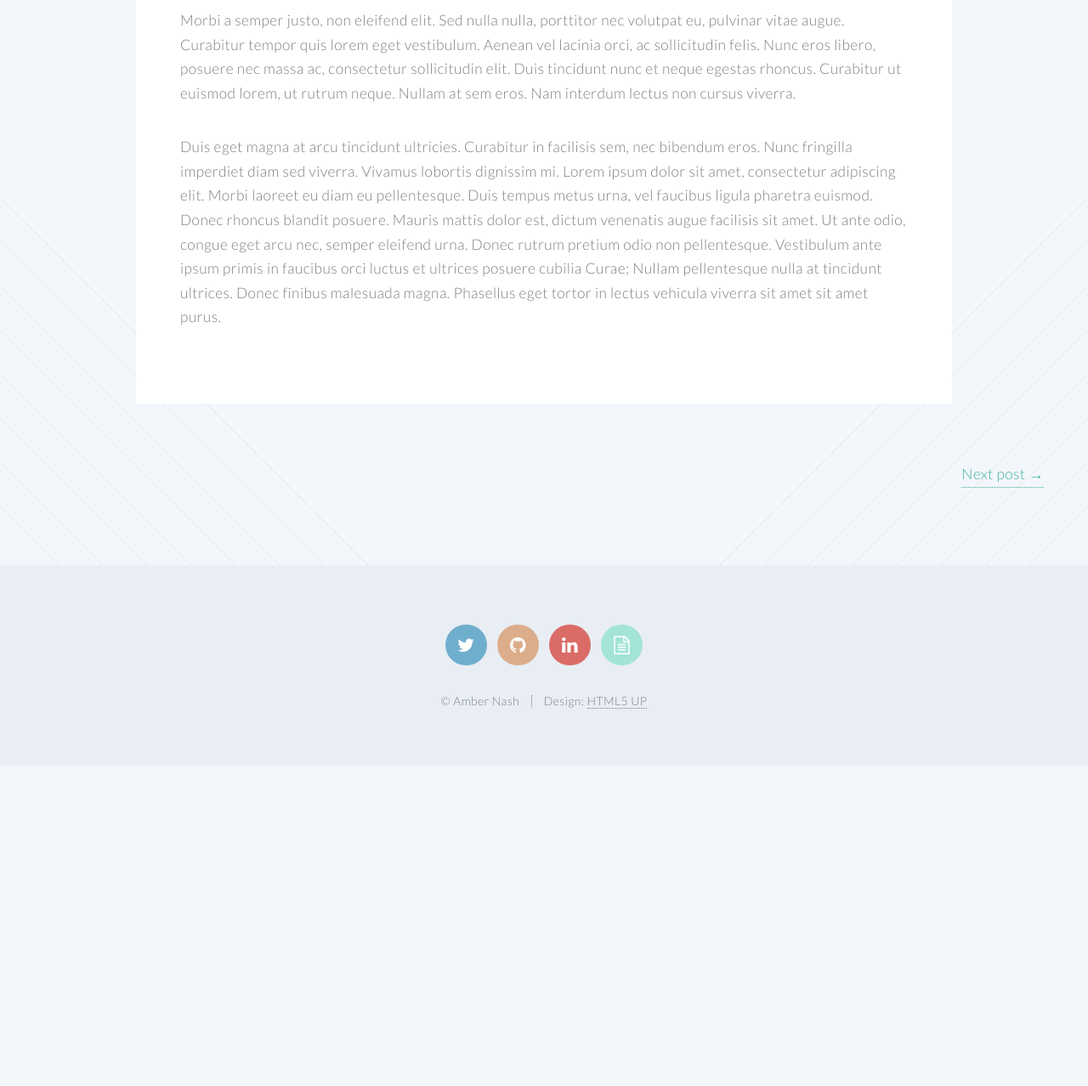
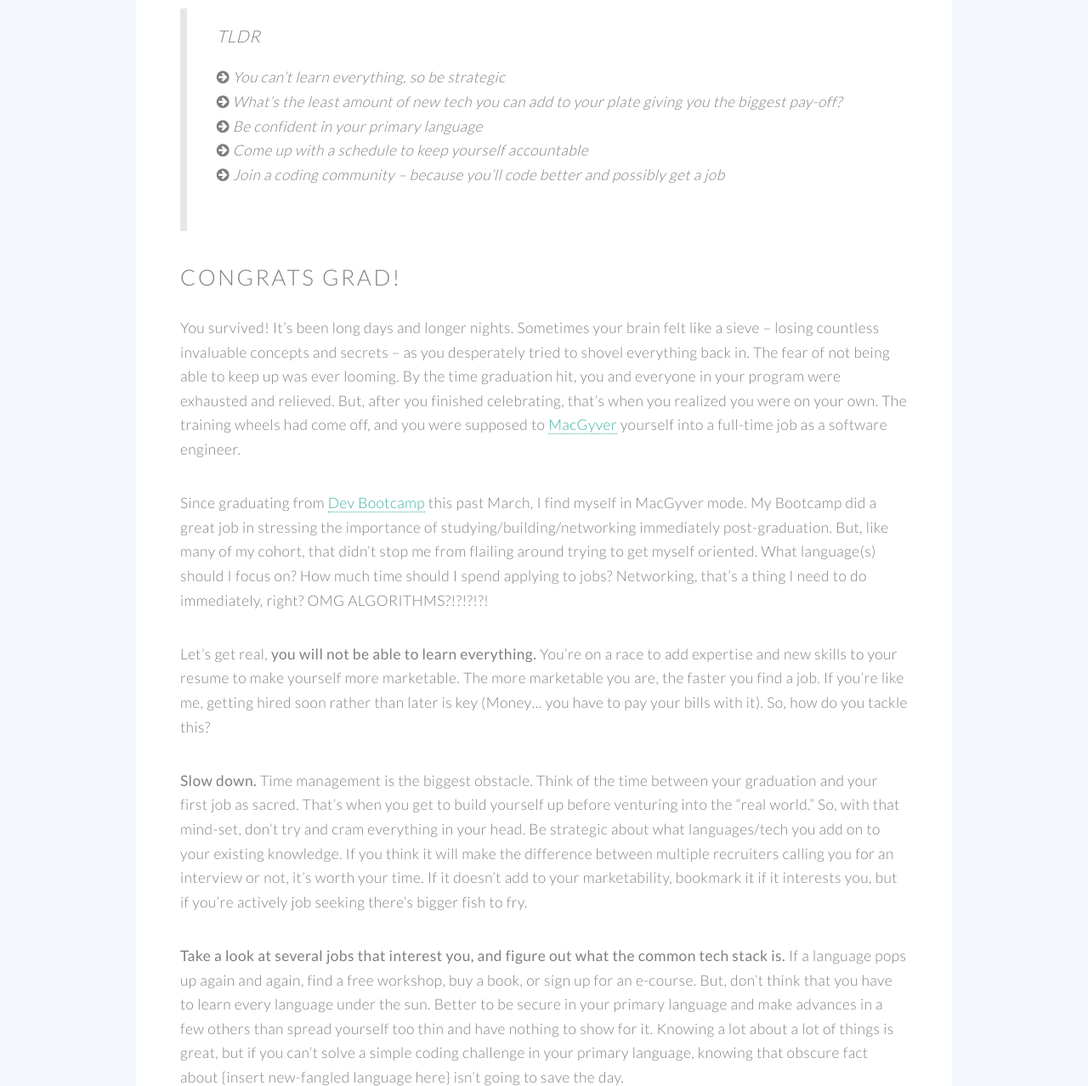
Before and after one commit to amber-nash/portfolio, a Jekyll site: the page built from _posts/2017-05-01-graduated-what-next.md, in a window 1280 px wide and 1400 px high, scrolled down 976 px, cut to the strip 122-1400 px from the top of the window. Shown: the whole strip at 85% size. Built offline with Jekyll 4.4.1, drawn with Linux system fonts in a browser that asks for light colours; before the commit the page ends 1999 px from its top, so only the background shows below that; some of the changed text lies outside the part shown.

Commit message:
Add custom content to blog posts.

```diff
--- a/_posts/2017-05-01-graduated-what-next.md
+++ b/_posts/2017-05-01-graduated-what-next.md
@@ -5,6 +5,28 @@ date:   2017-05-01 14:36:23
 ---
 
 <span class="image featured"><img src="/images/blog/work-harder.jpg" alt=""></span>
-Morbi a semper justo, non eleifend elit. Sed nulla nulla, porttitor nec volutpat eu, pulvinar vitae augue. Curabitur tempor quis lorem eget vestibulum. Aenean vel lacinia orci, ac sollicitudin felis. Nunc eros libero, posuere nec massa ac, consectetur sollicitudin elit. Duis tincidunt nunc et neque egestas rhoncus. Curabitur ut euismod lorem, ut rutrum neque. Nullam at sem eros. Nam interdum lectus non cursus viverra.
 
-Duis eget magna at arcu tincidunt ultricies. Curabitur in facilisis sem, nec bibendum eros. Nunc fringilla imperdiet diam sed viverra. Vivamus lobortis dignissim mi. Lorem ipsum dolor sit amet, consectetur adipiscing elit. Morbi laoreet eu diam eu pellentesque. Duis tempus metus urna, vel faucibus ligula pharetra euismod. Donec rhoncus blandit posuere. Mauris mattis dolor est, dictum venenatis augue facilisis sit amet. Ut ante odio, congue eget arcu nec, semper eleifend urna. Donec rutrum pretium odio non pellentesque. Vestibulum ante ipsum primis in faucibus orci luctus et ultrices posuere cubilia Curae; Nullam pellentesque nulla at tincidunt ultrices. Donec finibus malesuada magna. Phasellus eget tortor in lectus vehicula viverra sit amet sit amet purus.
+> ### TLDR
+><i class="fa fa-arrow-circle-right" aria-hidden="true"></i> You can’t learn everything, so be strategic
+><i class="fa fa-arrow-circle-right" aria-hidden="true"></i> What’s the least amount of new tech you can add to your plate giving you the biggest pay-off?
+><i class="fa fa-arrow-circle-right" aria-hidden="true"></i> Be confident in your primary language
+><i class="fa fa-arrow-circle-right" aria-hidden="true"></i> Come up with a schedule to keep yourself accountable
+><i class="fa fa-arrow-circle-right" aria-hidden="true"></i> Join a coding community – because you’ll code better and possibly get a job
+
+## Congrats Grad!
+
+You survived! It’s been long days and longer nights. Sometimes your brain felt like a sieve – losing countless invaluable concepts and secrets – as you desperately tried to shovel everything back in. The fear of not being able to keep up was ever looming. By the time graduation hit, you and everyone in your program were exhausted and relieved. But, after you finished celebrating, that’s when you realized you were on your own. The training wheels had come off, and you were supposed to [MacGyver]( http://www.bbc.com/news/magazine-34075407) yourself into a full-time job as a software engineer.
+
+Since graduating from [Dev Bootcamp](http://www.devbootcamp.com) this past March, I find myself in MacGyver mode. My Bootcamp did a great job in stressing the importance of studying/building/networking immediately post-graduation. But, like many of my cohort, that didn’t stop me from flailing around trying to get myself oriented. What language(s) should I focus on? How much time should I spend applying to jobs? Networking, that’s a thing I need to do immediately, right? OMG ALGORITHMS?!?!?!?!
+
+Let’s get real, **you will not be able to learn everything.** You’re on a race to add expertise and new skills to your resume to make yourself more marketable. The more marketable you are, the faster you find a job. If you’re like me, getting hired soon rather than later is key (Money… you have to pay your bills with it). So, how do you tackle this?
+
+**Slow down.** Time management is the biggest obstacle. Think of the time between your graduation and your first job as sacred. That’s when you get to build yourself up before venturing into the “real world.” So, with that mind-set, don’t try and cram everything in your head. Be strategic about what languages/tech you add on to your existing knowledge. If you think it will make the difference between multiple recruiters calling you for an interview or not, it’s worth your time. If it doesn’t add to your marketability, bookmark it if it interests you, but if you’re actively job seeking there’s bigger fish to fry.
+
+**Take a look at several jobs that interest you, and figure out what the common tech stack is.** If a language pops up again and again, find a free workshop, buy a book, or sign up for an e-course. But, don’t think that you have to learn every language under the sun. Better to be secure in your primary language and make advances in a few others than spread yourself too thin and have nothing to show for it. Knowing a lot about a lot of things is great, but if you can’t solve a simple coding challenge in your primary language, knowing that obscure fact about {insert new-fangled language here} isn’t going to save the day.
+
+**Use a calendar and come up with a daily or weekly schedule.** The more you pretend this self-study is your full-time job, the better you’ll be at accomplishing your tasks. Even if you veer off from your schedule, keeping one and checking in with yourself will give you accountability.
+
+**Get some friends!** Hopefully, you connected with your Bootcamp cohort. If not, find a community of other programmers. There are endless reasons to do this but I’ll list a few for the highly anti-social: get help with bugs, learn new tricks from your new friends, build projects with people (looks good on the resume), networking **(people will literally give you jobs if you show up places… show up!).**
+
+These are my top recommendations for how to get yourself oriented post-graduation. I’ll get more in-depth on some of this in future posts. <3
```
Also changed, not shown: _posts/2017-05-05-im-a-woman-of-color-in-tech.md (deleted, +0 -14 lines), _posts/2017-06-07-im-a-woman-of-color-in-tech.md (added, +8 -0 lines), _posts/2017-06-15-why-tech-wasnt-for-me.md (deleted, +0 -12 lines), _posts/2017-07-14-why-tech-wasnt-for-me.md (added, +8 -0 lines), 5 other files.
